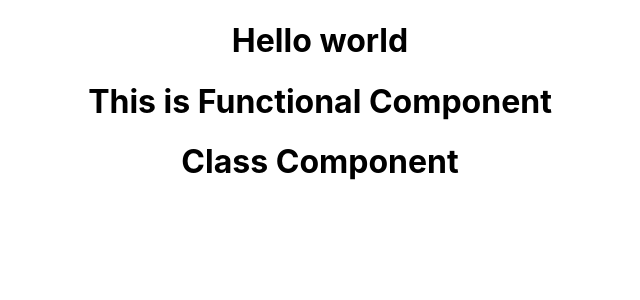
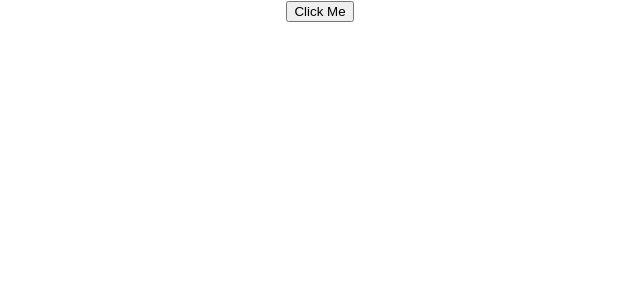
Before and after one commit to Kinzamalik/React-Series, a React (Create React App) app: page / in a window 1280 px wide. Shown: the top 300 px of the page, without its empty margins (320-960 px from the left). Built offline with nearby package versions, Linux system fonts and the light colour scheme.

Commit message:
click events

```diff
--- a/src/App.js
+++ b/src/App.js
@@ -2,13 +2,15 @@ import logo from './logo.svg';
 import './App.css';
 import FuncComp from './Components/FuncComp'
 import ClassComp from './Components/ClassComp'
+import ClickEvent from './Components/ClickEvent'
 
 function App() {
   return (
     <div className="App">
-     <h1>Hello world</h1>
-     <FuncComp/>
-     <ClassComp/>
+     {/* <h1>Hello world</h1> */}
+     {/* <FuncComp/> */}
+     {/* <ClassComp/> */}
+     <ClickEvent/>
     </div>
   );
 }
--- /dev/null
+++ b/src/Components/ClickEvent.js
@@ -0,0 +1,14 @@
+import React from 'react'
+
+function ClickEvent() {
+    function  click() {
+        alert('click')
+    }
+    return (
+        <div>
+            <button onClick={click}>Click Me</button>
+        </div>
+    )
+}
+
+export default ClickEvent
```
